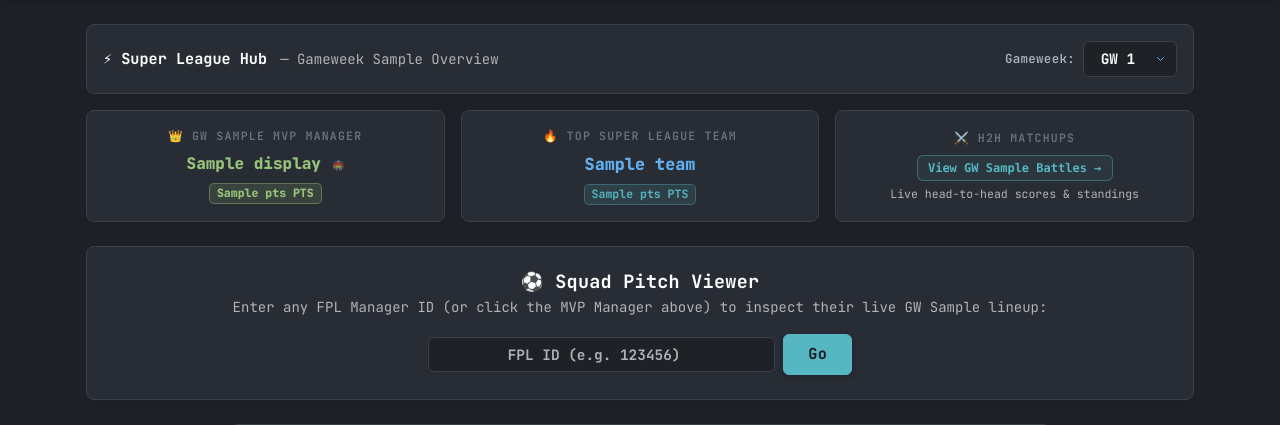
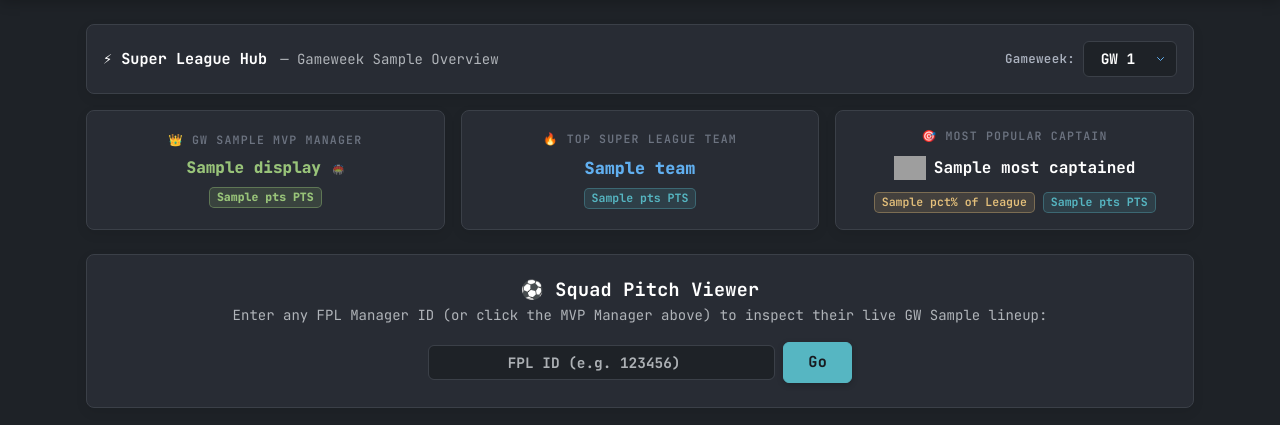
Before and after one commit to FeriCodes/super-league-website, a FastAPI app: template app/templates/home.html in a window 1280 px wide. Shown: the part 55-480 px from the top of the page. Run offline with FastAPI, Linux system fonts and the light colour scheme; the template is opened without the code that fills it: most values are stand-ins (such as "Sample title", 1, 10 or a date in 2020); data that the repository does not hold is empty; some libraries are stand-ins or nearby versions; grey boxes are pictures that could not be loaded.

Commit message:
feat(home): add most popular captain highlight card to dashboard
- Compute league-wide captain pick counts and percentages in get_home_highlights
- Expose most_captained context data in home router and render kit badge in home.html

```diff
--- a/app/routes/home.py
+++ b/app/routes/home.py
@@ -34,6 +34,7 @@ async def home_page(
             "active_page": "home",
             "mvp_manager": highlights["mvp_manager"],
             "top_team": highlights["top_team"],
+            "most_captained": highlights["most_captained"],
             "live_data": highlights["live_data"],
             "manager_pitch": manager_pitch,
             "searched_fpl_id": fpl_id or "",
--- a/app/templates/home.html
+++ b/app/templates/home.html
@@ -65,16 +65,26 @@
     </div>
   </div>
 
-  <!-- 3. Head-to-Head Fixtures Shortcut Card -->
+  <!-- 3. Most Popular Captain Card (New & Awesome!) -->
   <div class="col-12 col-md-4">
     <div class="custom-card highlight-stat-card p-3 text-center h-100 d-flex flex-column justify-content-center">
-      <div class="team-score-lbl text-uppercase mb-1">⚔️ H2H Matchups</div>
-      <div class="my-1">
-        <a href="/fixtures?gameweek={{ gw }}" class="fixture-vs-btn">
-          View GW {{ gw }} Battles →
-        </a>
+      <div class="team-score-lbl text-uppercase mb-1">🎯 Most Popular Captain</div>
+      <div class="d-flex align-items-center justify-content-center gap-2 my-1">
+        {% if most_captained.team_code %}
+          <div style="width: 32px; height: 32px; display: inline-flex; align-items: center; justify-content: center;">
+            <img src="https://fantasy.premierleague.com/dist/img/shirts/standard/shirt_{{ most_captained.team_code }}-110.webp"
+                 alt="{{ most_captained.name }}"
+                 style="width: 100%; height: 100%; object-fit: contain;"
+                 loading="lazy"
+                 onerror="this.style.display='none';">
+          </div>
+        {% endif %}
+        <span class="fs-6 fw-bold" style="color: var(--text-bright);">{{ most_captained.name }}</span>
       </div>
-      <div class="text-muted small" style="font-size: 0.72rem;">Live head-to-head scores &amp; standings</div>
+      <div class="d-flex justify-content-center gap-2 mt-1">
+        <span class="meta-pill pill-captain">{{ most_captained.pct }}% of League</span>
+        <span class="meta-pill pill-left-to-play">{{ most_captained.pts }} PTS</span>
+      </div>
     </div>
   </div>
 </div>
@@ -194,14 +204,14 @@
           {% endif %}
         </div>
 
-        <!-- Kit / Shirt Visual (Official FPL WebP with crisp SVG Jersey Fallback) -->
+        <!-- Kit / Shirt Visual -->
         <div class="pitch-kit-wrap">
           {% if p.team_code %}
             <img src="https://fantasy.premierleague.com/dist/img/shirts/standard/shirt_{{ p.team_code }}{% if p.position == 'GKP' %}_1{% endif %}-110.webp"
                  alt="{{ p.name }}"
                  class="pitch-kit-img"
                  loading="lazy"
-                 onerror="this.style.display='none'; this.nextElementSibling.style.display='block';">
+                 onerror="if (this.src.includes('_1-110.webp')) { this.src = 'https://fantasy.premierleague.com/dist/img/shirts/standard/shirt_{{ p.team_code }}-110.webp'; } else { this.style.display='none'; this.nextElementSibling.style.display='block'; }">
           {% endif %}
           <svg class="pitch-kit-svg {% if p.position == 'GKP' %}kit-gkp{% elif p.position == 'DEF' %}kit-def{% elif p.position == 'MID' %}kit-mid{% else %}kit-fwd{% endif %}"
                style="{% if p.team_code %}display: none;{% endif %}"
```
Also changed, not shown: app/services/home.py (+46 -4 lines).
